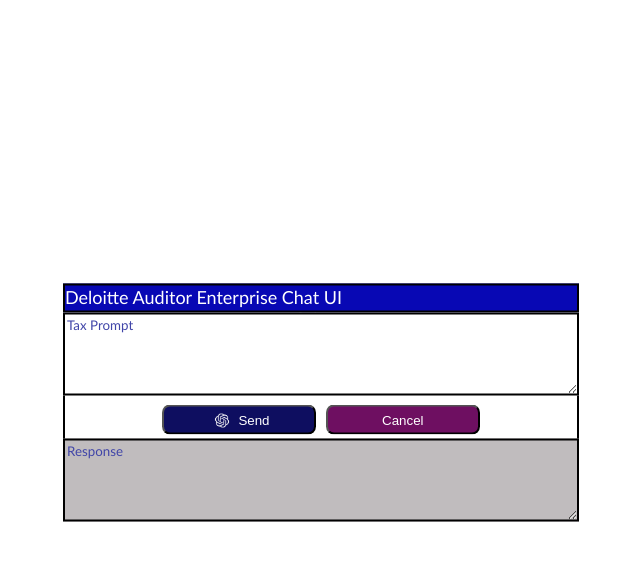
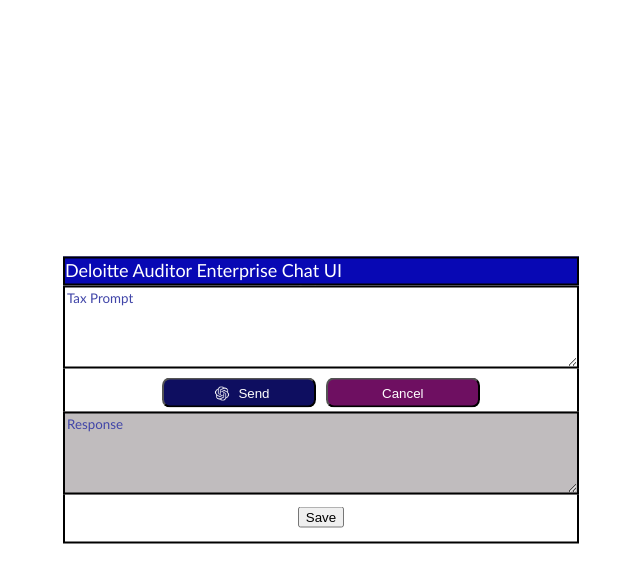
Before and after one commit to SankalpSTiwari/Auditor-Enterprise-Chat-UI, a Flask app: page / in a window 1280 px wide. Shown: the top 583 px of the page, without its empty margins (321-961 px from the left). Run offline with Flask 3, Linux system fonts and the light colour scheme.

Commit message:
Added functionality to save queries

```diff
--- a/templates/question.html
+++ b/templates/question.html
@@ -138,6 +138,13 @@
         <div class="divoutput">
             <textarea class="textareaoutput" id="response-textarea" readonly placeholder="Response"></textarea>
         </div>
+        <div class="divinputbuttons">
+            <div class="button-container">
+                <button class="buttonSave" id="save-button">
+                    Save
+                </button>
+            </div>
+        </div>
     </div>
 
     <script src="https://code.jquery.com/jquery-3.6.0.min.js"></script>
@@ -156,6 +163,41 @@
             });
         });
     </script>
+    <script>
+        $(document).ready(function () {
+            $("#save-button").click(function (event) {
+                // Run the submit query
+                $.ajax({
+                    type: "POST",
+                    url: "/ajax_response",
+                    data: { question: $("#question").val() },
+                    success: function (data) {
+                        $("#response-textarea").val(data.response);
+                    }
+                });
+                // Save the response
+      $.ajax({
+        type: "POST",
+        url: "/save_response",
+        data: { question: $("#question").val(), response: $("#response-textarea").val() },
+        success: function (data) {
+          // Do nothing
+        }
+      });
+
+      // Get the most recent query and response
+      $.ajax({
+        type: "GET",
+        url: "/last_request_response",
+        success: function (data) {
+          // Redirect to the responses page and display the most recent query and response
+          window.location.href = "/responses?last_request=" + data.last_request + "&last_response=" + data.last_response;
+        }
+      });
+                window.location.href = "/responses";
+            });
+        });
+    </script>
 
 </body>
 
```
Also changed, not shown: tax_responses.db.
